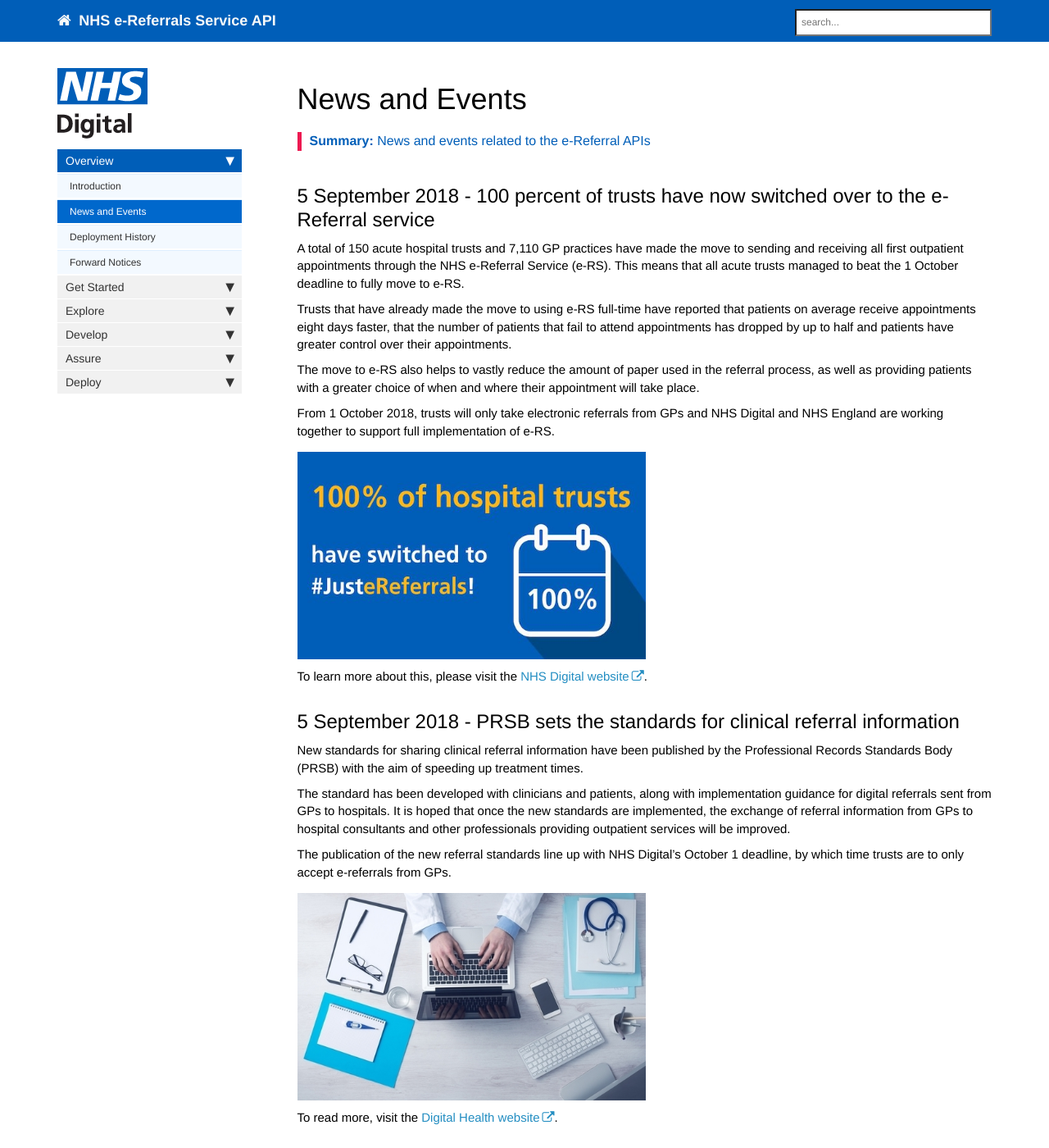
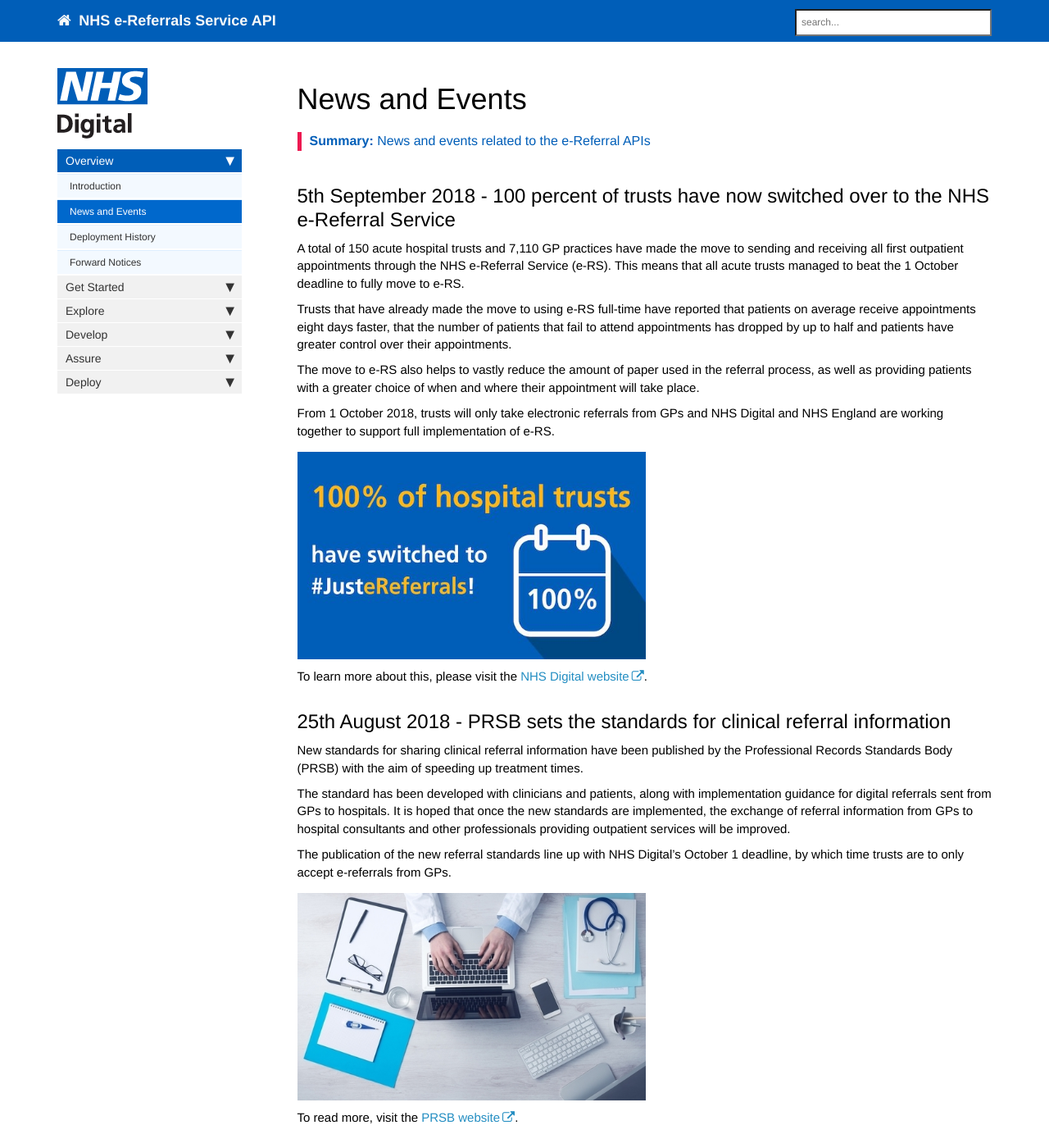
Before and after one commit to nhsconnect/digital-referrals, a Jekyll site: the page built from pages/news_and_events.md, in a window 1280 px wide and 1400 px high. Shown: the whole window at 82% size. Built offline with Jekyll 4.4.1, drawn with Linux system fonts in a browser that asks for light colours; nearby versions of some CDN libraries; comment, search, counter and statistics services are not loaded.

Commit message:
Amends to the news items

```diff
--- a/pages/news_and_events.md
+++ b/pages/news_and_events.md
@@ -7,7 +7,7 @@ permalink: /news_and_events.html
 summary: "News and events related to the e-Referral APIs"
 ---
 
-## 5 September 2018 - 100 percent of trusts have now switched over to the e-Referral service
+## 5th September 2018 - 100 percent of trusts have now switched over to the NHS e-Referral Service
 
 A total of 150 acute hospital trusts and 7,110 GP practices have made the move to sending and receiving all first outpatient appointments through the NHS e-Referral Service (e-RS). This means that all acute trusts managed to beat the 1 October deadline to fully move to e-RS.
 
@@ -21,7 +21,7 @@ From 1 October 2018, trusts will only take electronic referrals from GPs and NHS
 
 To learn more about this, please visit the [NHS Digital website](https://digital.nhs.uk/news-and-events/latest-news/100-per-cent-of-trusts-switched-over-to-e-referral-service).
 
-## 5 September 2018 - PRSB sets the standards for clinical referral information
+## 25th August 2018 - PRSB sets the standards for clinical referral information
 
 New standards for sharing clinical referral information have been published by the Professional Records Standards Body (PRSB) with the aim of speeding up treatment times.
 
@@ -31,7 +31,7 @@ The publication of the new referral standards line up with NHS Digital’s Octob
 
 <img src="images/news/prsb-standards-sept-2018.jpg" alt="Tech UK Industry Briefing with NHS Digital" style="width: 425px;"/>
 
-To read more, visit the [Digital Health website](https://www.digitalhealth.net/2018/09/prsb-standards-clinical-referral-information/).
+To read more, visit the [PRSB website](https://theprsb.org/2018/08/new-standard-for-clinical-referral-information/).
 
 ## 10th August 2018 - Release of the new NHS e-Referral Integration Roadmap
 
```
